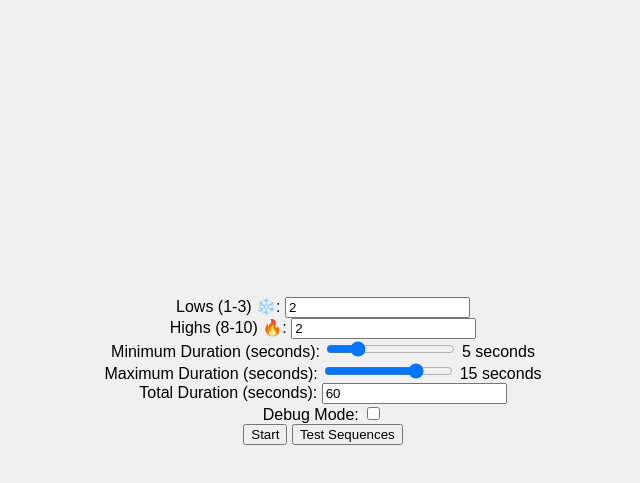
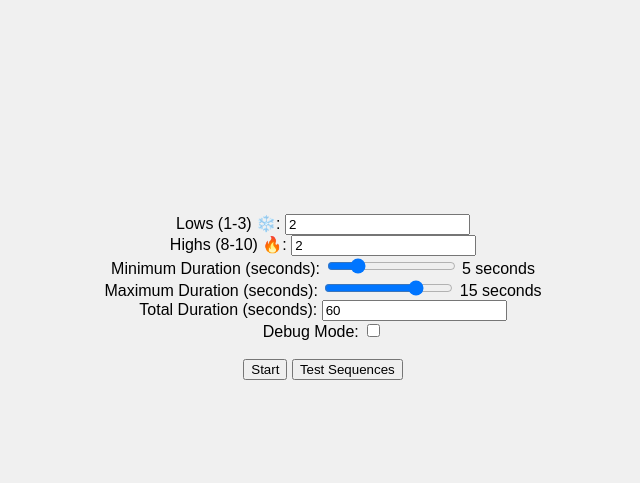
Before and after one commit to chezui/conductor-extreme-edition, a plain HTML site: page index.html in a window 1280 px wide. Shown: the part 217-700 px from the top of the page, without its empty margins (317-957 px from the left). Drawn offline with Linux system fonts and the light colour scheme.

Commit message:
style changes

```diff
--- a/styles.css
+++ b/styles.css
@@ -1,5 +1,6 @@
 body {
     font-family: Arial, sans-serif;
+    font-size: larger
     display: flex;
     flex-direction: column;
     justify-content: center;
@@ -23,6 +24,10 @@ body {
     margin: 0 auto;
 }
 
+#options {
+    padding: 50px 50px 50px 50px;
+ }
+
 .hidden {
     display: none;
 }
```
Also changed, not shown: index.html (+1 -0 lines).
